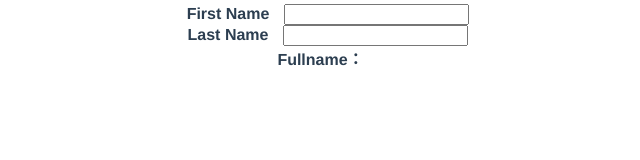
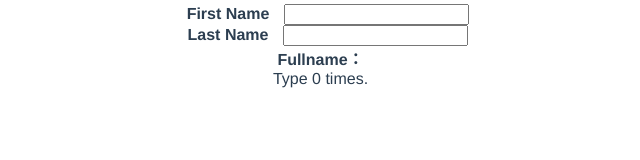
Before and after one commit to cian6390/vue3-demo, a Vue app: page / in a window 1280 px wide. Both pictures are taken after a click on the button "MyName". Shown: the part 140-300 px from the top of the page, without its empty margins (312-952 px from the left). Built offline with nearby package versions, Linux system fonts and the light colour scheme.

Commit message:
✨ Feat: Update

```diff
--- a/src/App.vue
+++ b/src/App.vue
@@ -31,10 +31,10 @@ import MyStore from './components/MyStore/MyStore.vue'
 export default {
   name: "App",
   components: {
-    MyModel,
-    MyInput,
-    MyName,
-    MyStore
+    MyModel,  // custom v-model
+    MyInput,  // mounted, unmounted, useEffect
+    MyName,   // compute, watch
+    MyStore   // vuex
   },
   data() {
     return {
--- a/src/components/MyName/MyName.vue
+++ b/src/components/MyName/MyName.vue
@@ -10,10 +10,13 @@
   <div>
     <strong class="mr-15">Fullname：{{ fullname }}</strong>
   </div>
+  <div>
+    <span class="mr-15">Type {{ counter }} times.</span>
+  </div>
 </template>
 
 <script>
-import { reactive, computed } from "vue";
+import { ref, reactive, computed, watch } from "vue";
 
 export default {
   name: "MyName",
@@ -24,14 +27,40 @@ export default {
       lastName: "",
     });
 
+    const counter = ref(0);
+
+    // immutable computed
     const fullname = computed(() => {
       return user.firstName + " " + user.lastName;
     });
 
-    return { user, fullname };
+    // writable computed
+    // const fullname = computed({
+    //   get: () => {
+    //     return user.firstName + " " + user.lastName;
+    //   },
+    //   set: (value) => {
+    //     // ...
+    //   }
+    // });
+
+    watch(fullname, (currValue, prevValue) => {
+      console.log(`current: ${currValue}, prev: ${prevValue}`)
+      counter.value += 1;
+    });
+
+    // watch([fooRef, barRef], ([foo, bar], [prevFoo, prevBar]) => {
+    //     // do something ...
+    // })
+
+    // watch(
+    //   () => state.count,
+    //   (count, prevCount) => {
+    //     // do something ...
+    //   }
+    // );
+
+    return { user, fullname, counter };
   },
 };
 </script>
-
-<style>
-</style>
```
